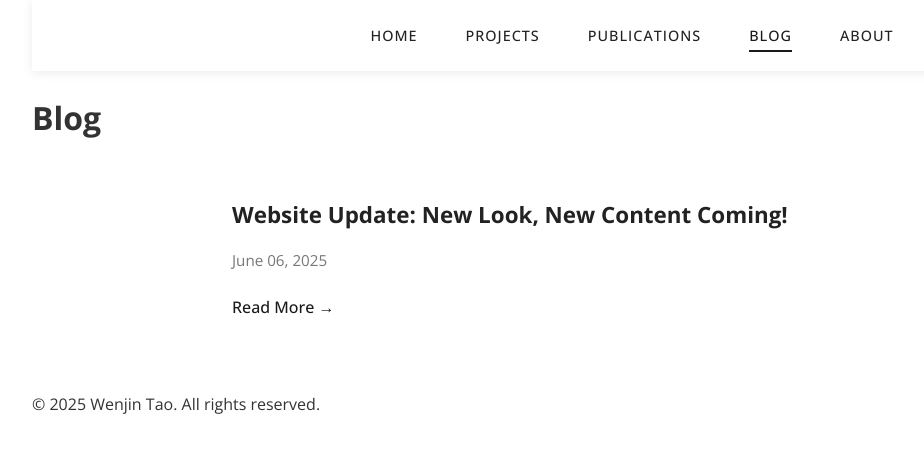
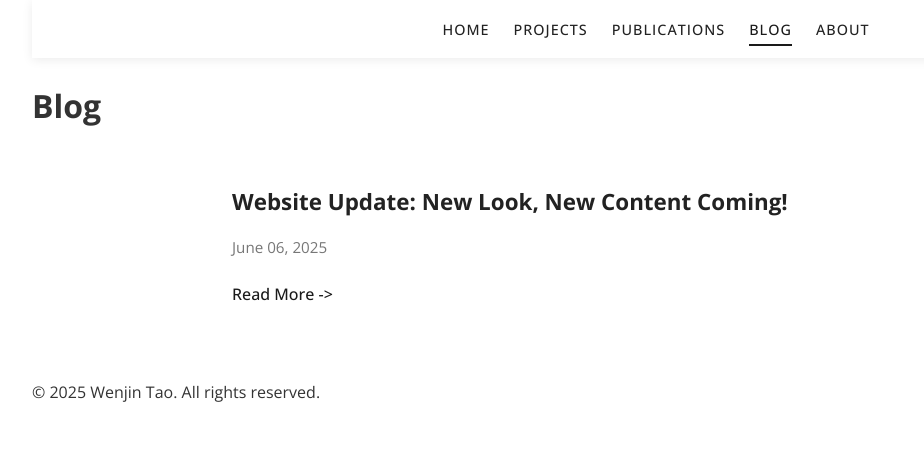
Before and after one commit to WenjinTao/WenjinTao.github.io, a Jekyll site: the page built from blog.md, in a window 1280 px wide. Shown: the top 453 px of the page, without its empty margins (8-932 px from the left). Built offline with Jekyll 4.4.1, drawn with Linux system fonts in a browser that asks for light colours.

Commit message:
update: adjust nav

```diff
--- a/_includes/navigation.html
+++ b/_includes/navigation.html
@@ -1,7 +1,12 @@
 <nav class="site-nav">
-  <a href="/" {% if page.url == "/" %}class="active"{% endif %}>Home</a>
-  <a href="/projects" {% if page.url == "/projects" or page.url == "/projects.html" %}class="active"{% endif %}>Projects</a>
-  <a href="/publications" {% if page.url == "/publications" or page.url == "/publications.html" %}class="active"{% endif %}>Publications</a>
-  <a href="/blog" {% if page.url == "/blog" or page.url contains "/blog/" %}class="active"{% endif %}>Blog</a>
-  <a href="/about" {% if page.url == "/about" or page.url == "/about.html" %}class="active"{% endif %}>About</a>
+  <button class="nav-toggle" aria-expanded="false" aria-controls="nav-links" aria-label="Toggle navigation">
+    ☰
+  </button>
+  <div class="nav-links" id="nav-links">
+    <a href="/" {% if page.url == "/" %}class="active"{% endif %}>Home</a>
+    <a href="/projects" {% if page.url == "/projects" or page.url == "/projects.html" %}class="active"{% endif %}>Projects</a>
+    <a href="/publications" {% if page.url == "/publications" or page.url == "/publications.html" %}class="active"{% endif %}>Publications</a>
+    <a href="/blog" {% if page.url == "/blog" or page.url contains "/blog/" %}class="active"{% endif %}>Blog</a>
+    <a href="/about" {% if page.url == "/about" or page.url == "/about.html" %}class="active"{% endif %}>About</a>
+  </div>
 </nav>
--- a/assets/css/main.css
+++ b/assets/css/main.css
@@ -4,9 +4,10 @@
 /* Navigation */
 .site-nav {
   display: flex;
-  justify-content: center;
+  align-items: center;
+  justify-content: space-between;
   background-color: #fff;
-  padding: 1.5rem 0;
+  padding: 1.1rem 1.5rem;
   box-shadow: var(--card-shadow);
   position: sticky;
   top: 0;
@@ -14,10 +15,18 @@
   width: 100%;
   left: 0;
   right: 0;
+  gap: 1rem;
+}
+
+.nav-links {
+  display: flex;
+  align-items: center;
+  justify-content: center;
+  width: 100%;
+  gap: 1.5rem;
 }
 
 .site-nav a {
-  margin: 0 1.5rem;
   color: var(--dark-text);
   text-decoration: none;
   font-weight: 500;
@@ -44,6 +53,49 @@
   height: 2px;
   width: 100%;
   background-color: var(--secondary-color);
+}
+
+.nav-toggle {
+  display: none;
+  background: none;
+  border: 1px solid #ddd;
+  padding: 0.4rem 0.6rem;
+  border-radius: 4px;
+  font-size: 1.1rem;
+  cursor: pointer;
+}
+
+.nav-toggle:focus {
+  outline: 2px solid var(--secondary-color);
+}
+
+@media (max-width: 767px) {
+  .site-nav {
+    flex-wrap: wrap;
+    padding: 0.9rem 1rem;
+  }
+
+  .nav-toggle {
+    display: inline-flex;
+    align-items: center;
+    justify-content: center;
+  }
+
+  .nav-links {
+    width: 100%;
+    flex-direction: column;
+    align-items: flex-start;
+    gap: 0.8rem;
+    display: none;
+  }
+
+  .nav-links.is-open {
+    display: flex;
+  }
+
+  .site-nav a {
+    font-size: 0.85rem;
+  }
 }
 
 /* Hero section */
--- a/assets/js/main.js
+++ b/assets/js/main.js
@@ -1,4 +1,14 @@
 document.addEventListener('DOMContentLoaded', function() {
+  const navToggle = document.querySelector('.nav-toggle');
+  const navLinks = document.querySelector('.nav-links');
+
+  if (navToggle && navLinks) {
+    navToggle.addEventListener('click', () => {
+      const isOpen = navLinks.classList.toggle('is-open');
+      navToggle.setAttribute('aria-expanded', isOpen ? 'true' : 'false');
+    });
+  }
+
   // Filter functionality
   const filterButtons = document.querySelectorAll('.filter-btn');
   const publicationSections = document.querySelectorAll('.publication-section');
--- a/blog.md
+++ b/blog.md
@@ -13,7 +13,7 @@
         <h2><a href="{{ post.url }}">{{ post.title }}</a></h2>
         <p class="date">{{ post.date | date: "%B %d, %Y" }}</p>
         <!-- <p>{{ post.excerpt | strip_html | truncatewords: 40 }}</p> -->
-        <a href="{{ post.url }}" class="read-more">Read More →</a>
+        <a href="{{ post.url }}" class="read-more">Read More -></a>
       </div>
     {% endfor %}
   </div>
```
Also changed, not shown: index.md (+1 -1 lines), projects.md (+0 -10 lines), 9 other files.
